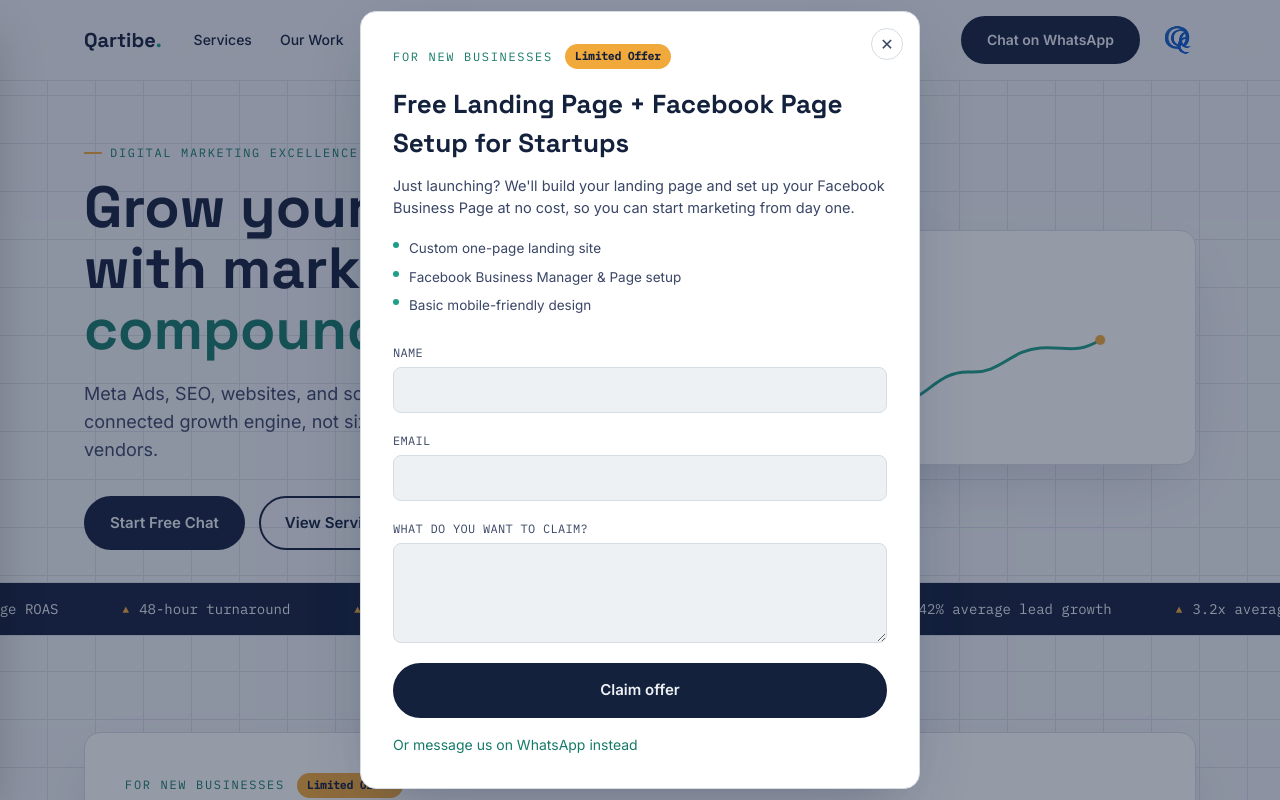
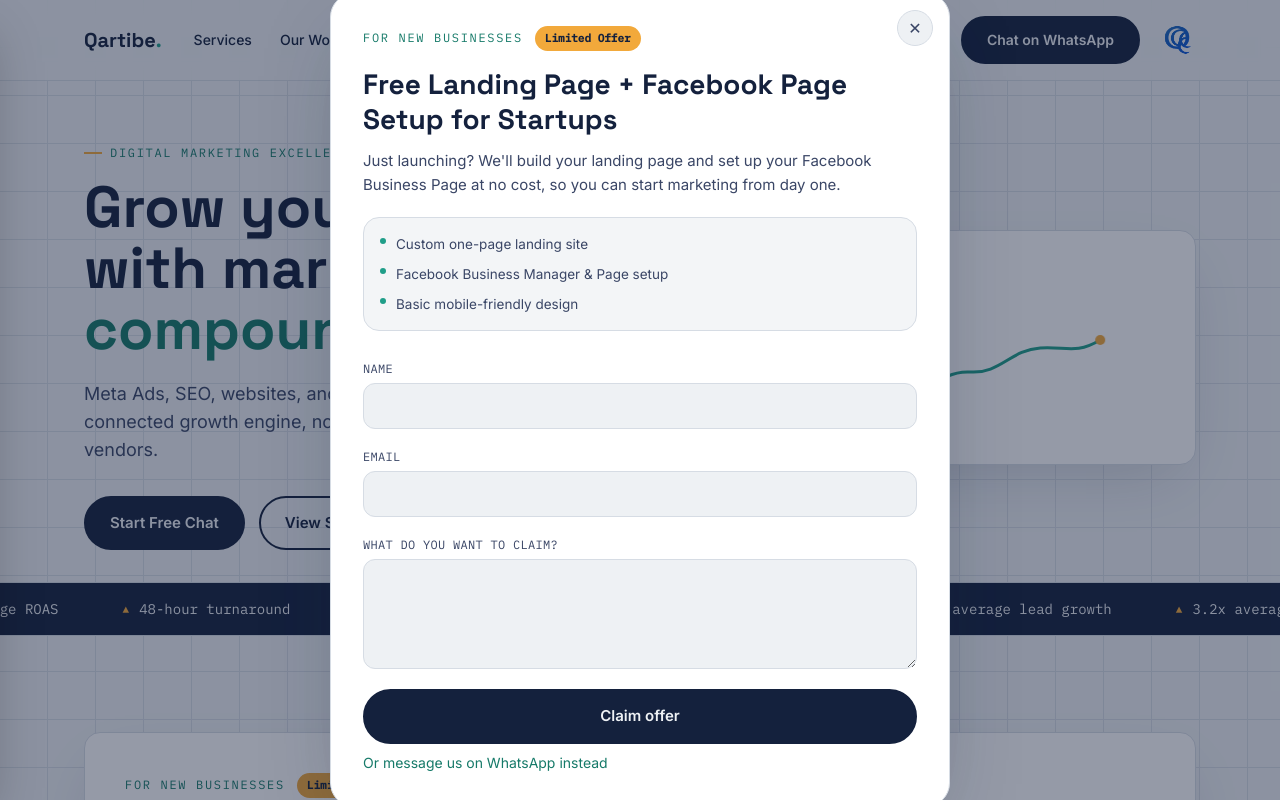
Before and after one commit to simulhunt-bit/qqz666, a Next.js app: page / in a window 1280 px wide. Shown: the top 800 px of the page. Built offline with nearby package versions, Linux system fonts and the light colour scheme.

Commit message:
Polish claim offer popup UI

```diff
--- a/components/StartupOfferPopup.js
+++ b/components/StartupOfferPopup.js
@@ -72,18 +72,20 @@ export default function StartupOfferPopup({ offer, contact }) {
       onClick={close}
     >
       <div
-        className="relative bg-papercard border border-line rounded-2xl p-7 sm:p-8 max-w-[560px] w-full shadow-[0_24px_60px_-20px_rgba(20,33,61,0.35)]"
+        className="relative bg-papercard border border-line rounded-[24px] p-6 sm:p-8 max-w-[620px] w-full shadow-[0_30px_80px_-25px_rgba(20,33,61,0.35)] overflow-hidden"
         onClick={(e) => e.stopPropagation()}
       >
+        <div className="absolute inset-x-0 top-0 h-1.5 bg-gradient-to-r from-tealdeep via-mango to-tealc" />
+
         <button
           onClick={close}
           aria-label="Close popup"
-          className="absolute top-4 right-4 w-8 h-8 flex items-center justify-center rounded-full border border-line text-inksoft hover:border-ink hover:text-ink transition"
+          className="absolute top-4 right-4 w-9 h-9 flex items-center justify-center rounded-full border border-line bg-paper text-inksoft hover:border-ink hover:text-ink transition"
         >
           ✕
         </button>
 
-        <div className="flex items-center gap-3 mb-4 flex-wrap pr-8">
+        <div className="flex items-center gap-3 mb-4 flex-wrap pr-10">
           <span className="font-mono text-xs tracking-[0.14em] uppercase text-tealdeep">{offer.eyebrow}</span>
           {offer.badge && (
             <span className="bg-mango text-ink font-mono text-[11px] px-2.5 py-1 rounded-full font-semibold">
@@ -92,11 +94,11 @@ export default function StartupOfferPopup({ offer, contact }) {
           )}
         </div>
 
-        <h2 className="font-disp font-bold text-[22px] sm:text-[26px] mb-3">{offer.title}</h2>
-        <p className="text-inksoft text-[14.5px] mb-5">{offer.lead}</p>
+        <h2 className="font-disp font-bold text-[22px] sm:text-[28px] mb-3 leading-tight">{offer.title}</h2>
+        <p className="text-inksoft text-[14.5px] sm:text-[15px] mb-5 leading-6">{offer.lead}</p>
 
         {offer.features && offer.features.length > 0 && (
-          <ul className="flex flex-col gap-2 mb-6">
+          <ul className="flex flex-col gap-2.5 mb-6 rounded-2xl border border-line bg-paper/70 p-4">
             {offer.features.map((f, i) => (
               <li key={i} className="flex items-start gap-2.5 text-[13.5px] text-inksoft">
                 <span className="mt-1 w-1.5 h-1.5 rounded-full bg-tealc flex-shrink-0"></span>
@@ -114,7 +116,7 @@ export default function StartupOfferPopup({ offer, contact }) {
               type="text"
               value={formData.name}
               onChange={(e) => setFormData({ ...formData, name: e.target.value })}
-              className="w-full mt-1 px-3.5 py-3 border border-line rounded-lg bg-paper text-sm"
+              className="w-full mt-1 px-3.5 py-3 border border-line rounded-xl bg-paper text-sm text-ink focus:border-tealdeep focus:outline-none focus:ring-2 focus:ring-tealdeep/20"
             />
           </div>
           <div>
@@ -124,7 +126,7 @@ export default function StartupOfferPopup({ offer, contact }) {
               type="email"
               value={formData.email}
               onChange={(e) => setFormData({ ...formData, email: e.target.value })}
-              className="w-full mt-1 px-3.5 py-3 border border-line rounded-lg bg-paper text-sm"
+              className="w-full mt-1 px-3.5 py-3 border border-line rounded-xl bg-paper text-sm text-ink focus:border-tealdeep focus:outline-none focus:ring-2 focus:ring-tealdeep/20"
             />
           </div>
           <div>
@@ -133,24 +135,24 @@ export default function StartupOfferPopup({ offer, contact }) {
               required
               value={formData.message}
               onChange={(e) => setFormData({ ...formData, message: e.target.value })}
-              className="w-full mt-1 px-3.5 py-3 border border-line rounded-lg bg-paper text-sm min-h-[100px]"
+              className="w-full mt-1 px-3.5 py-3 border border-line rounded-xl bg-paper text-sm text-ink min-h-[110px] focus:border-tealdeep focus:outline-none focus:ring-2 focus:ring-tealdeep/20"
             />
           </div>
           <button
             type="submit"
-            className="inline-flex items-center justify-center gap-2 px-6 py-3.5 rounded-full font-semibold text-[15px] border-2 border-ink bg-ink text-paper"
+            className="inline-flex items-center justify-center gap-2 px-6 py-3.5 rounded-full font-semibold text-[15px] border-2 border-ink bg-ink text-paper hover:-translate-y-0.5 transition"
           >
             Claim offer
           </button>
           {submitted && (
-            <p className="text-[13px] text-tealdeep">Thanks! We’ll reach out shortly with your free offer details.</p>
+            <p className="text-[13px] text-tealdeep rounded-xl bg-mango/20 px-3 py-2">Thanks! We’ll reach out shortly with your free offer details.</p>
           )}
         </form>
 
         {contact?.whatsappLink && (
           <a
             href={contact.whatsappLink}
-            className="inline-flex items-center gap-2 mt-4 text-[14px] text-tealdeep hover:text-ink transition"
+            className="inline-flex items-center gap-2 mt-2 text-[14px] text-tealdeep hover:text-ink transition"
           >
             Or message us on WhatsApp instead
           </a>
```
